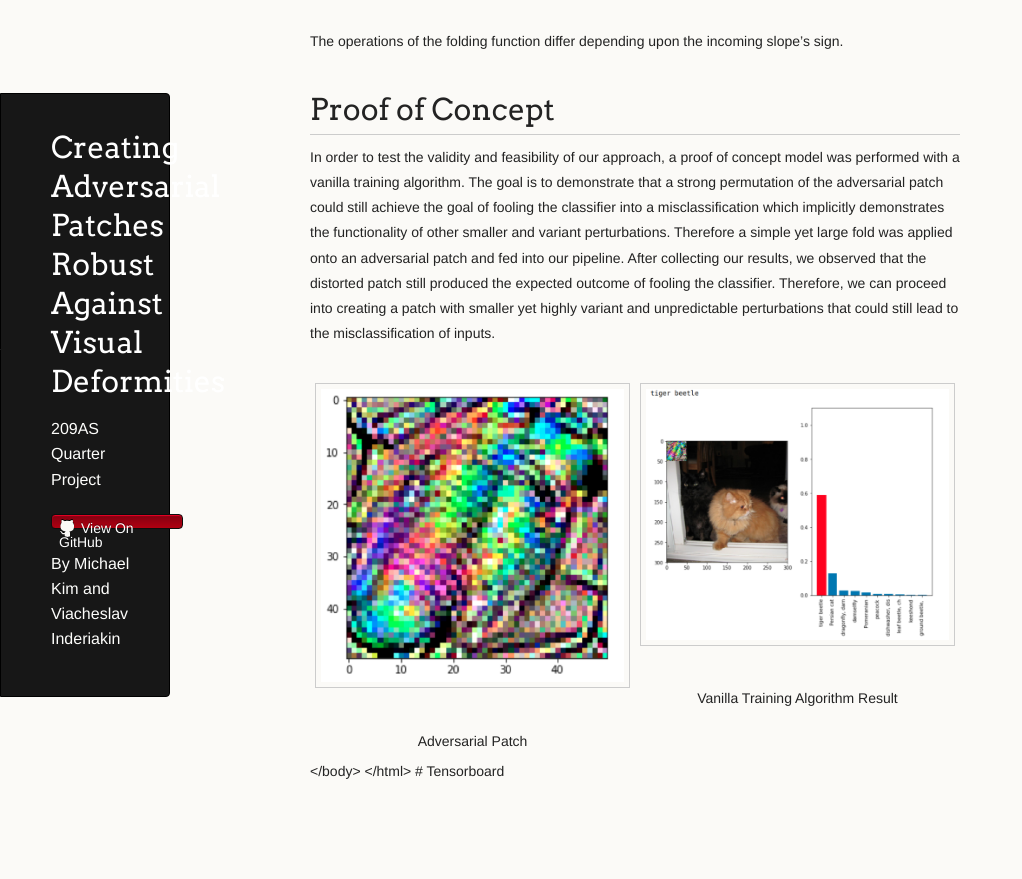
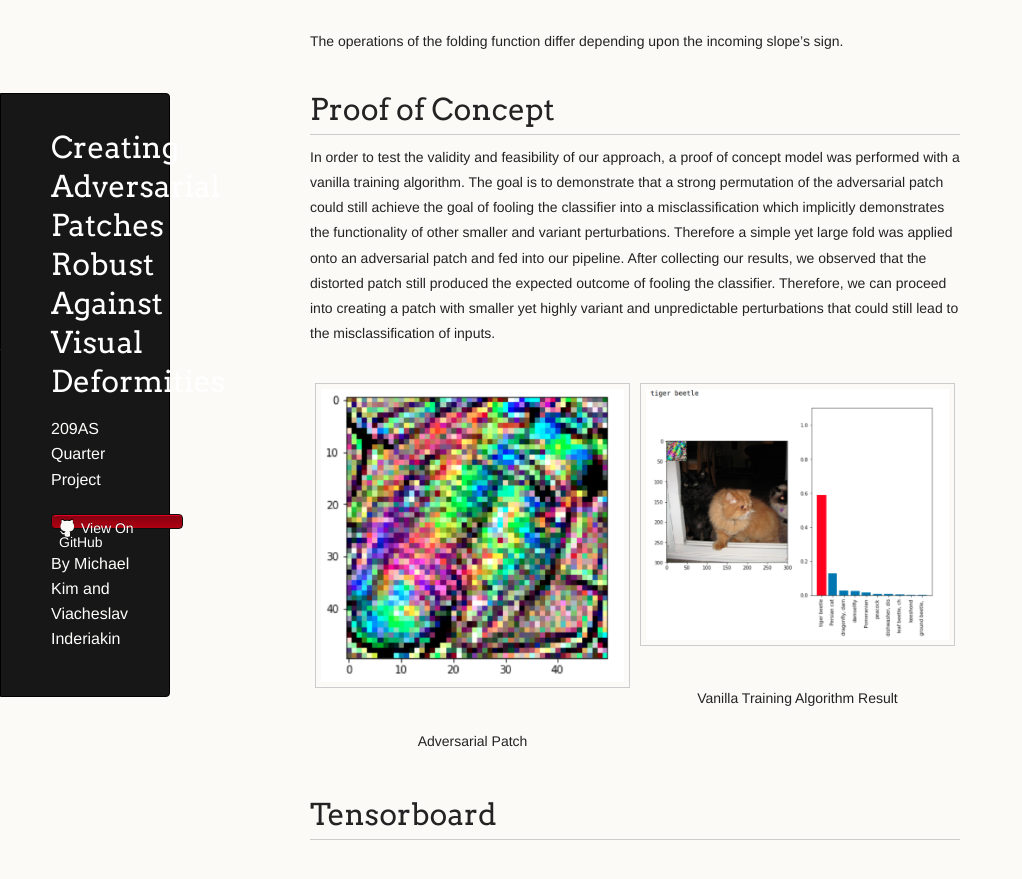
Before and after one commit to SlavaInder/209AS_Adversarial_Patch, a Jekyll site: the page built from docs/method.md, in a window 1280 px wide and 900 px high, scrolled down 1471 px. Shown: the top 879 px of the window, without its empty margins (0-1022 px from the left). Built offline with Jekyll 4.4.1, drawn with Linux system fonts in a browser that asks for light colours; our own code applies the rules of GitHub Pages for plain Markdown files; before the commit the page ends 2327 px from its top, so only the background shows below that.

Commit message:
Update method.md

```diff
--- a/docs/method.md
+++ b/docs/method.md
@@ -62,7 +62,7 @@ In order to test the validity and feasibility of our approach, a proof of concep
   display: table;
 }
 </style></head>
-  <body><p>
+  <body>
   <div class="row">
   <div class="column">
         <figure>
@@ -77,7 +77,6 @@ In order to test the validity and feasibility of our approach, a proof of concep
     </figure>
   </div>
 </div>
-
 </body>
 </html>
 
```
